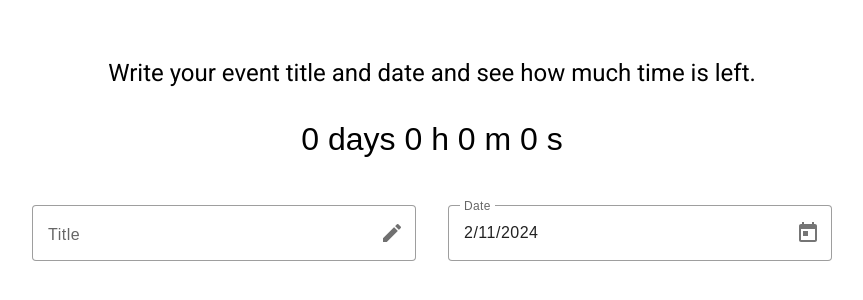
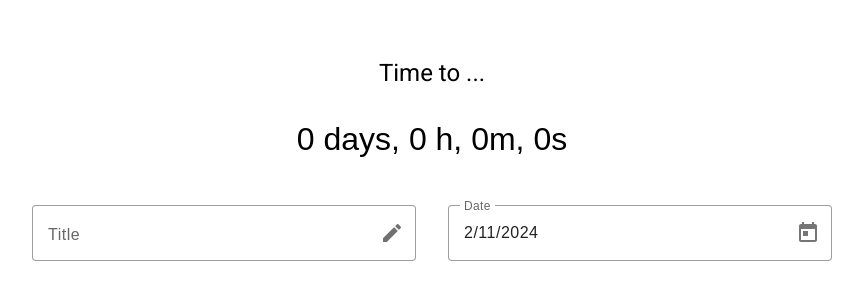
Before and after one commit to ceydaulubas/my-countdown-app, an Angular app: page / in a window 1280 px wide. Shown: the part 220-520 px from the top of the page, without its empty margins (208-1071 px from the left). Built offline with nearby package versions, Linux system fonts and the light colour scheme.

Commit message:
add camel case for title and make readonly for date input

```diff
--- a/src/app/countdown/countdown.component.html
+++ b/src/app/countdown/countdown.component.html
@@ -1,11 +1,15 @@
 <div class="container">
 
-    <h1 *ngIf="!hero.title || !hero.date">
+    <!-- <h1 *ngIf="!hero.title || !hero.date">
         Write your event title and date and see how much time is left.
+    </h1> -->
+
+    <h1 *ngIf="!hero.title">
+        Time to ...
     </h1>
 
     <div class="hero">
-        <h1 class="title">{{hero.title }}</h1>
+        <h1 class="title">{{ hero.title ? 'Time to ' + camelCaseTitle : hero.title }}</h1>
         <h1 class="date" *ngIf="hero.date">{{ calculateTimeDifference(hero.date) }}</h1>
         <span class="placeholder" *ngIf="!hero.date">No date selected yet.</span>
 
@@ -20,12 +24,11 @@
 
         <mat-form-field appearance="outline" class="kkkk">
             <mat-label>Date</mat-label>
-            <input matInput [matDatepicker]="picker" [min]="todayDate" [(ngModel)]="hero.date"
+            <input matInput [matDatepicker]="picker" [min]="todayDate" [(ngModel)]="hero.date" readonly
                 (ngModelChange)="calculateTimeDifference(hero.date)">
             <mat-datepicker-toggle matIconSuffix [for]="picker"></mat-datepicker-toggle>
             <mat-datepicker #picker></mat-datepicker>
         </mat-form-field>
 
-
     </div>
 </div>
--- a/src/app/countdown/countdown.component.ts
+++ b/src/app/countdown/countdown.component.ts
@@ -2,9 +2,7 @@ import { Component } from '@angular/core';
 import { MatIconModule } from '@angular/material/icon';
 import { MatInputModule } from '@angular/material/input';
 import { MatFormFieldModule } from '@angular/material/form-field';
-
 import { CountdownForm } from '../countdownForm';
-
 
 // date picker imports
 import { MatDatepickerModule } from '@angular/material/datepicker';
@@ -15,6 +13,7 @@ import { CommonModule } from '@angular/common';
 import { NgIf } from '@angular/common';
 
 import { TimeService } from '../services/time.service';
+import { DatePipe } from '@angular/common';
 
 @Component({
   selector: 'app-countdown',
@@ -30,21 +29,18 @@ export class CountdownComponent {
 
   hero: CountdownForm = {
     title: '',
-    date: new Date()
+    date: new Date(),
   };
 
   // added to deselect previous date
   todayDate: Date = new Date();
 
-  onTitleChange(newTitle: string) {
-    this.hero.title = newTitle;
-  }
-
-  onDateChange(newDate: Date) {
-    this.hero.date = newDate as Date;
-  }
-
   calculateTimeDifference(targetDate: Date): string {
     return this.timeService.getTimeDifference(targetDate);
   }
+
+  get camelCaseTitle() {
+    return this.hero.title.replace(/\w\S*/g, function(txt){return txt.charAt(0).toUpperCase() + txt.substr(1).toLowerCase();});
+  }
+
 }
--- a/src/app/countdownForm.ts
+++ b/src/app/countdownForm.ts
@@ -1,4 +1,5 @@
 export interface CountdownForm {
     title: string;
     date: Date ;
+    camelCaseTitle?: string;
   }
--- a/src/app/services/time.service.ts
+++ b/src/app/services/time.service.ts
@@ -5,7 +5,6 @@ import { differenceInDays, differenceInHours, differenceInMinutes, differenceInS
   providedIn: 'root' // Make the service available throughout the application
 })
 export class TimeService {
-
   constructor() { }
 
   getTimeDifference(targetDate: Date): string {
@@ -15,7 +14,8 @@ export class TimeService {
     const minutes = differenceInMinutes(targetDate, now) % 60;
     const seconds = differenceInSeconds(targetDate, now) % 60;
 
-    const timeDiff = `${days} days, ${hours} h, ${minutes} m, ${seconds} s`;
-    return timeDiff.replace(/,/g, ' '); // Remove commas for a cleaner look
+    const timeDiff = `${days} days, ${hours} h, ${minutes}m, ${seconds}s`;
+    return timeDiff;
+
   }
 }
```
